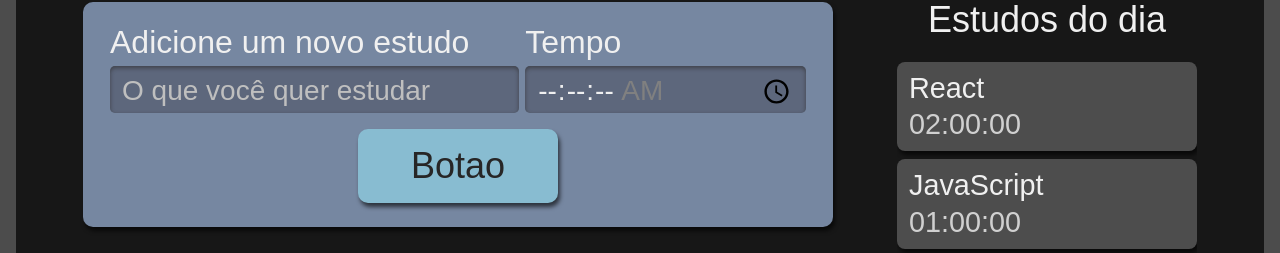
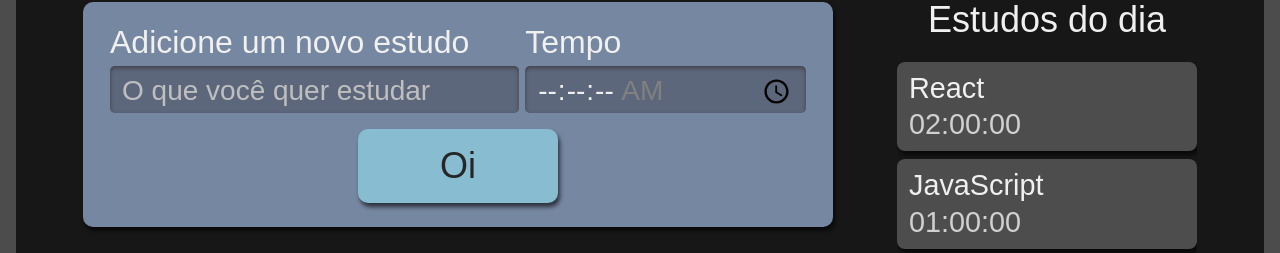
Before and after one commit to joaolucas14/alura-studies, a React (Create React App) app: page / in a window 1280 px wide. Shown: the part 222-475 px from the top of the page. Built offline with nearby package versions, Linux system fonts and the light colour scheme.

Commit message:
usando props no botao

```diff
--- a/src/components/Botao/index.tsx
+++ b/src/components/Botao/index.tsx
@@ -1,4 +1,10 @@
+import { ReactNode } from "react";
 import style from "./Botao.module.scss";
-export default function Botao() {
-  return <button className={style.botao}>Botao</button>;
+
+interface BotaoProps {
+  children: ReactNode;
 }
+
+export default function Botao({ children }: BotaoProps) {
+  return <button className={style.botao}>{children}</button>;
+}
--- a/src/components/Formulario/index.tsx
+++ b/src/components/Formulario/index.tsx
@@ -26,7 +26,7 @@ export default function Formulario() {
           required
         />
       </div>
-      <Botao />
+      <Botao>Oi</Botao>
     </form>
   );
 }
```
